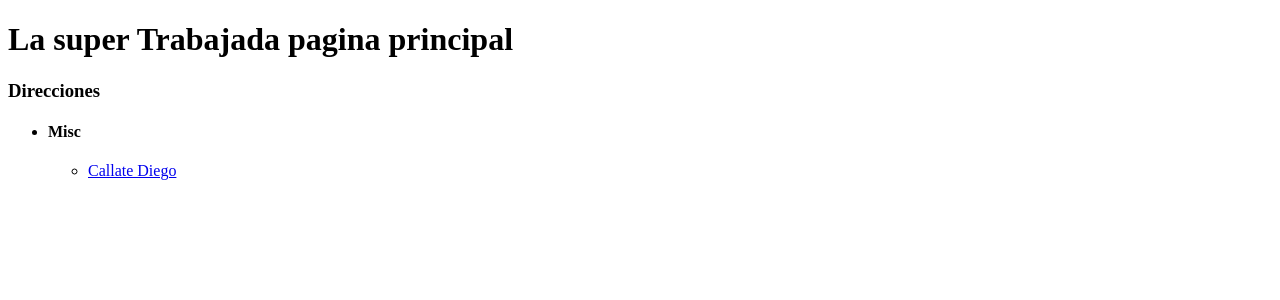
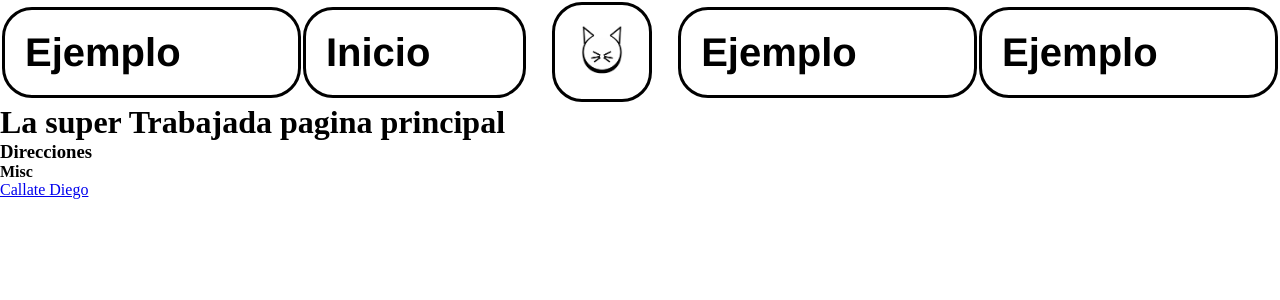
Before and after one commit to isaac22408/isaac22408.github.io, a PHP site: page / in a window 1280 px wide. Shown: the top 300 px of the page. Run offline with PHP 8.4, Linux system fonts and the light colour scheme.

Commit message:
Barra superior trabajada

```diff
--- a/index.html
+++ b/index.html
@@ -3,7 +3,19 @@
     <head>
         <title>Omega Cat Studio</title>
         <link href="./Omega Cat Studio Logo.png" rel="icon">
+        <link href="main.css" rel="stylesheet">
     </head>
+    <header>
+        <table id="nav-inter">
+            <tr>
+             <td><a class="boton-nav-inter">Ejemplo</a></td>
+             <td><a class="boton-nav-inter" href="index.html"><p>Inicio</p></a></td>
+             <td><img class="boton-nav-inter" id="logo-nav-inter" src="Omega Cat Studio Logo.png" height="100px"></td>
+             <td><a class="boton-nav-inter">Ejemplo</a></td>
+             <td><a class="boton-nav-inter">Ejemplo</a></td>
+            </tr>
+        </table>
+    </header>
     <h1>La super Trabajada pagina principal</h1>
     <h3>Direcciones</h3>
     <ul>
--- /dev/null
+++ b/main.css
@@ -0,0 +1,33 @@
+* {
+    margin: 0;
+    padding: 0;
+    box-sizing: border-box;
+  }
+#nav-inter{
+    height: 100px;
+    width: 100%;
+    padding: 100px auto;
+    background-color: white;
+    table-layout: auto;
+}
+.boton-nav-inter{
+color: black;
+font-family: Helvetica;
+text-align: justify;
+padding: 20px;
+margin: 0px auto;
+font-weight: bold;
+text-decoration: none;
+font-size: 40px;
+display: flex;
+border: 3px solid black;
+border-radius: 30px;
+}
+.boton-nav-inter:hover{
+    background-color: black;
+    color: white;
+}
+#logo-nav-inter:hover{
+    background-color: aqua;
+    border-color: white;
+}
```
Also changed, not shown: Misc/CallateDiego/CallateDiego.css (+17 -4 lines), Misc/CallateDiego/CallateDiego.html (+15 -5 lines).
